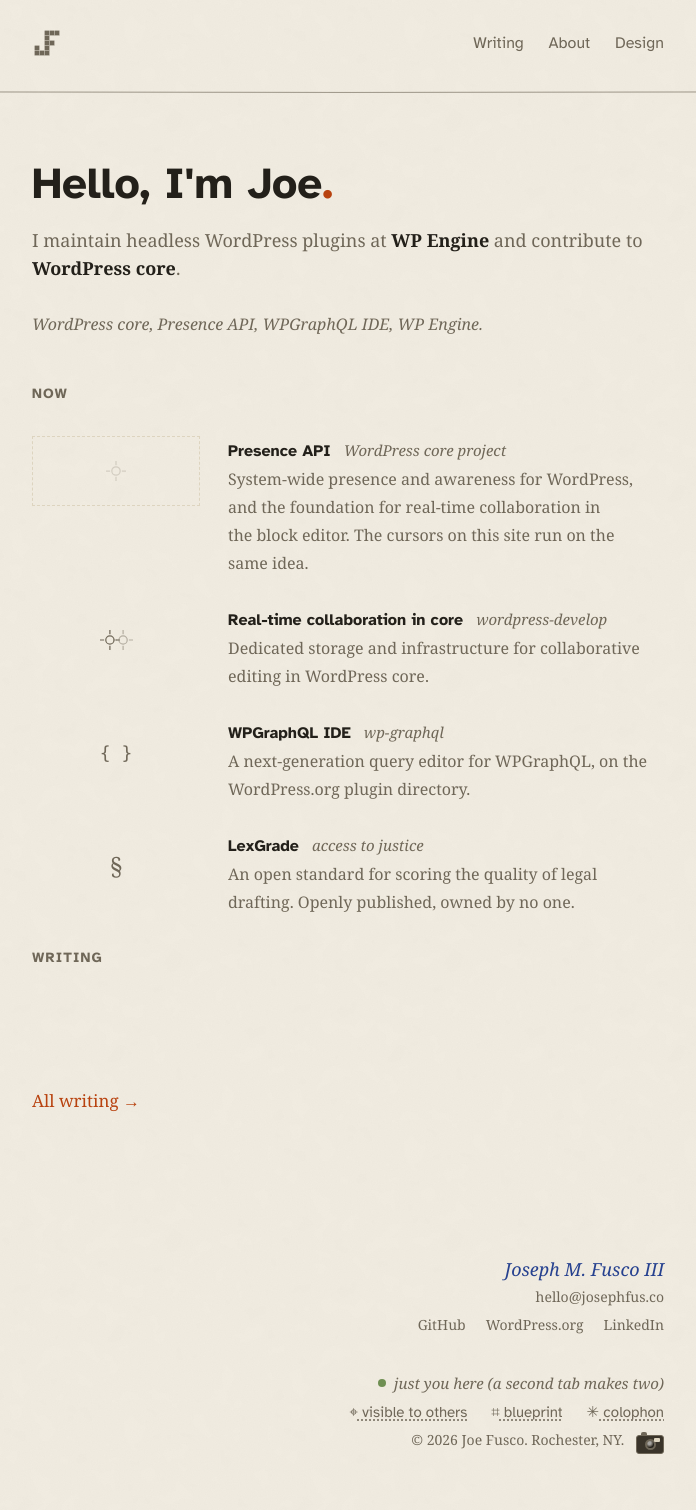
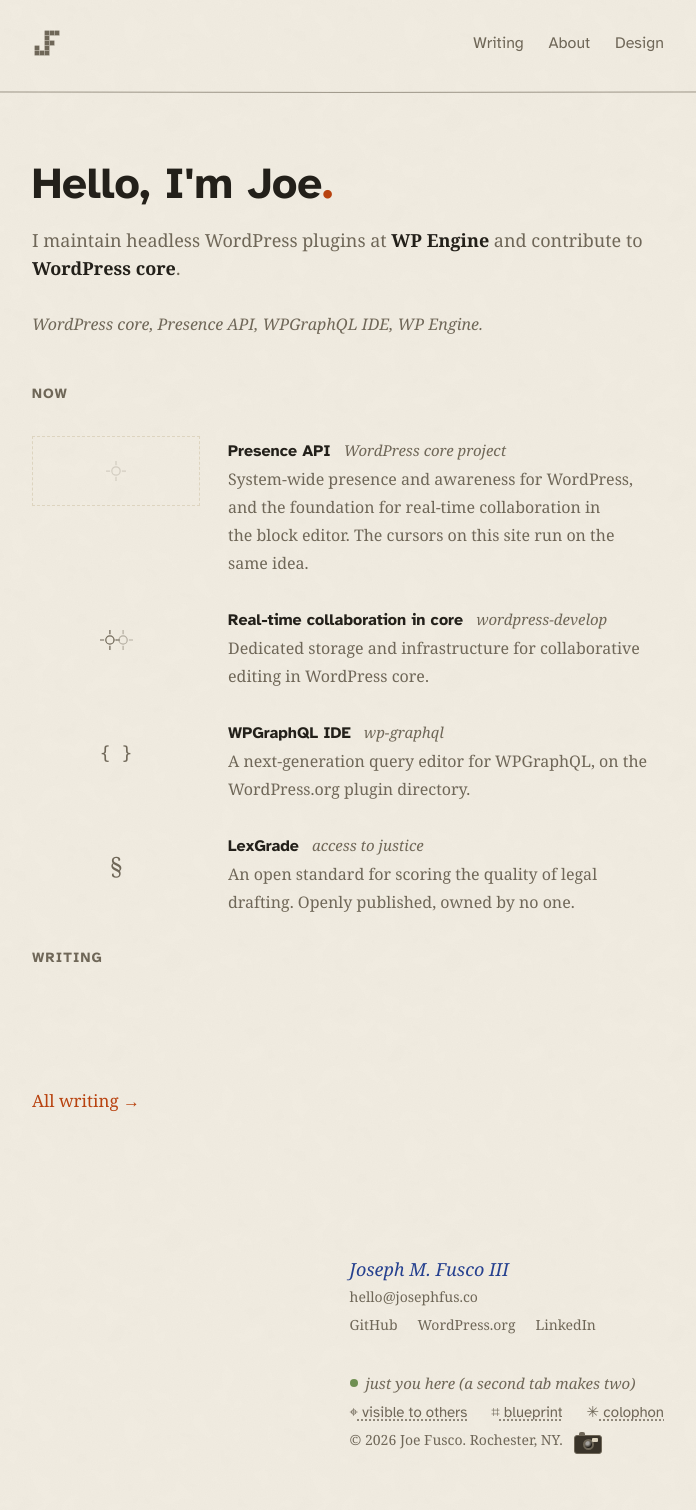
Before and after one commit to josephfusco/josephfusco.github.io, a Jekyll site: the page built from index.html, in a window 1280 px wide. Shown: the whole page, without its empty margins (292-988 px from the left). Built offline with Jekyll 4.4.1, drawn with Linux system fonts in a browser that asks for light colours.

Commit message:
The close is a block, anchored right, read left
Bottom right of the page, but left-aligned inside: the footer
rows now live in one shrink-wrapped block pushed to the right
rail, every line starting from the block's shared left edge like
the address block on a letter. Gaps flip to trailing margins to
match the reading direction.

Co-Authored-By: Claude Fable 5 <noreply@anthropic.com>
Claude-Session: https://claude.ai/code/session_019vAcPMvpcgUVRcyZCqV9hM

```diff
--- a/_includes/footer.html
+++ b/_includes/footer.html
@@ -1,5 +1,6 @@
 <footer class="site-footer">
 	<div class="wrap">
+		<div class="letter-close">
 		<p class="signature">{{ site.nameplate | default: site.name }}</p>
 		<p class="signature-email"><a href="mailto:{{ site.email }}?subject=Hello%20Joe&body=Hi%20Joe%2C%0A%0A">{{ site.email }}</a></p>
 		<p class="signature-contacts">
@@ -21,6 +22,7 @@
 			&copy; {{ site.time | date: '%Y' }} {{ site.name }}. Rochester, NY.
 			<button class="camera" aria-label="Take a photo" title="Say cheese"><span class="camera-lens"></span></button><span class="cheese" aria-hidden="true">CHEESE!</span>
 		</div>
+		</div>
 	</div>
 </footer>
 <script src="{{ '/assets/js/presence.js' | relative_url }}" defer></script>
--- a/assets/css/redesign.css
+++ b/assets/css/redesign.css
@@ -254,7 +254,9 @@ section.block > h2 {
   font-size: 0.9375rem;
   color: var(--muted);
 }
-.site-footer .wrap { text-align: right; }
+/* The close is a block anchored bottom right, read left to right
+   inside, like the address block on a letter */
+.letter-close { width: fit-content; margin-left: auto; text-align: left; }
 .site-footer a { color: var(--muted); }
 .site-footer a:hover { color: var(--accent); }
 
@@ -548,7 +550,7 @@ section.block > h2 {
   border: 0;
   padding: 0;
   cursor: pointer;
-  margin-left: 1.25rem;
+  margin-right: 1.25rem;
   text-decoration: underline dotted;
   text-underline-offset: 3px;
 }
@@ -958,6 +960,8 @@ section.block > h2 {
   line-height: var(--lh);
 }
 .presence-toggle, .blueprint-toggle, .colophon-toggle { font-size: 0.9375rem; line-height: var(--lh); }
+.colophon-toggle { margin-right: 0; }
+.signature-contacts a:last-child { margin-right: 0; }
 
 /* The x-ray now shows the true baseline: rows are exactly one unit */
 html[data-blueprint] body {
@@ -1056,7 +1060,6 @@ h1, h2, h3, h4,
 
 /* Say hello */
 .signature-email {
-  text-align: right;
   margin: 0;
   font-size: 0.875rem;
   line-height: var(--lh);
@@ -1118,7 +1121,6 @@ h1, h2, h3, h4,
 
 /* The letter signs at the bottom right of the footer */
 .signature {
-  text-align: right;
   font-family: Georgia, "Iowan Old Style", serif;
   font-style: italic;
   font-size: 1.125rem;
@@ -1279,13 +1281,12 @@ body {
 
 /* Under the signature, how to reach the signer */
 .signature-contacts {
-  text-align: right;
   margin: 0 0 var(--lh);
   font-size: 0.875rem;
   line-height: var(--lh);
 }
 .signature-contacts a {
-  margin: 0 0 0 1.25rem;
+  margin: 0 1.25rem 0 0;
   color: var(--muted);
 }
 .signature-contacts a:hover { color: var(--accent); }
```
